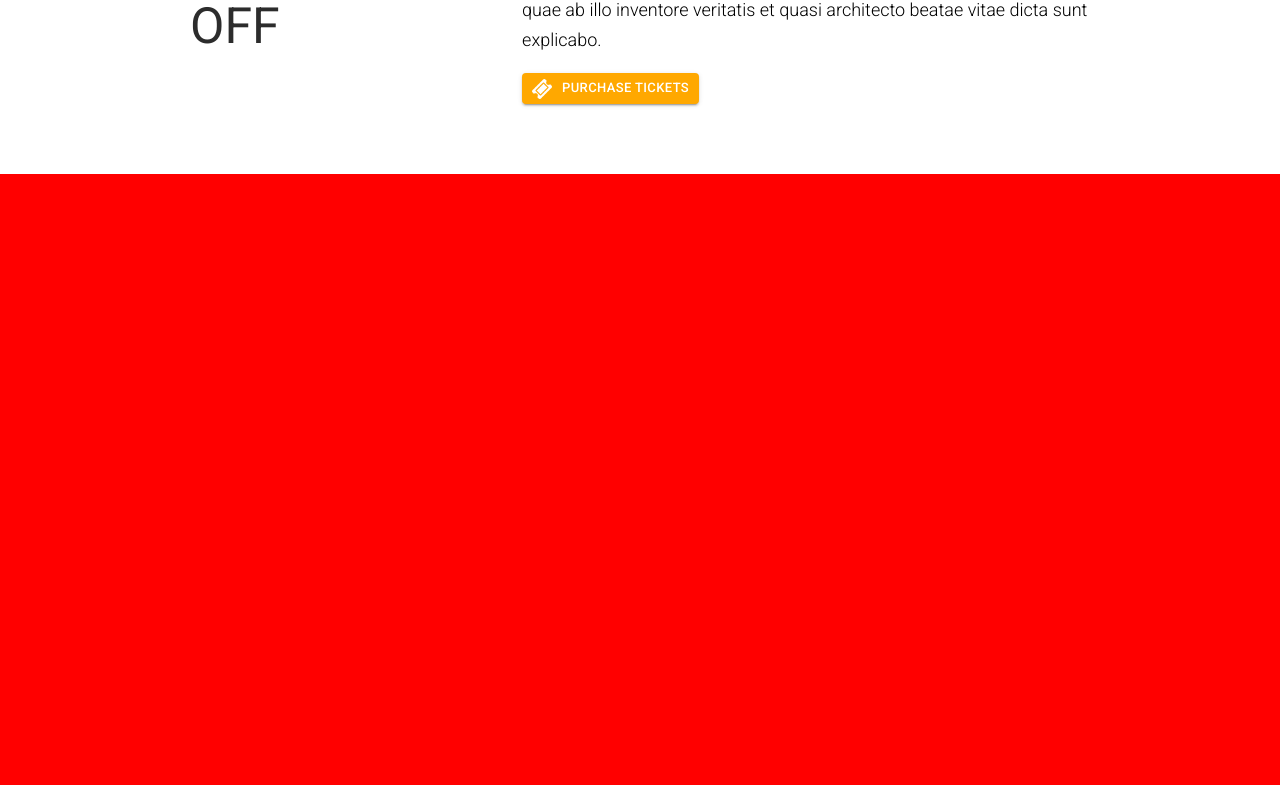
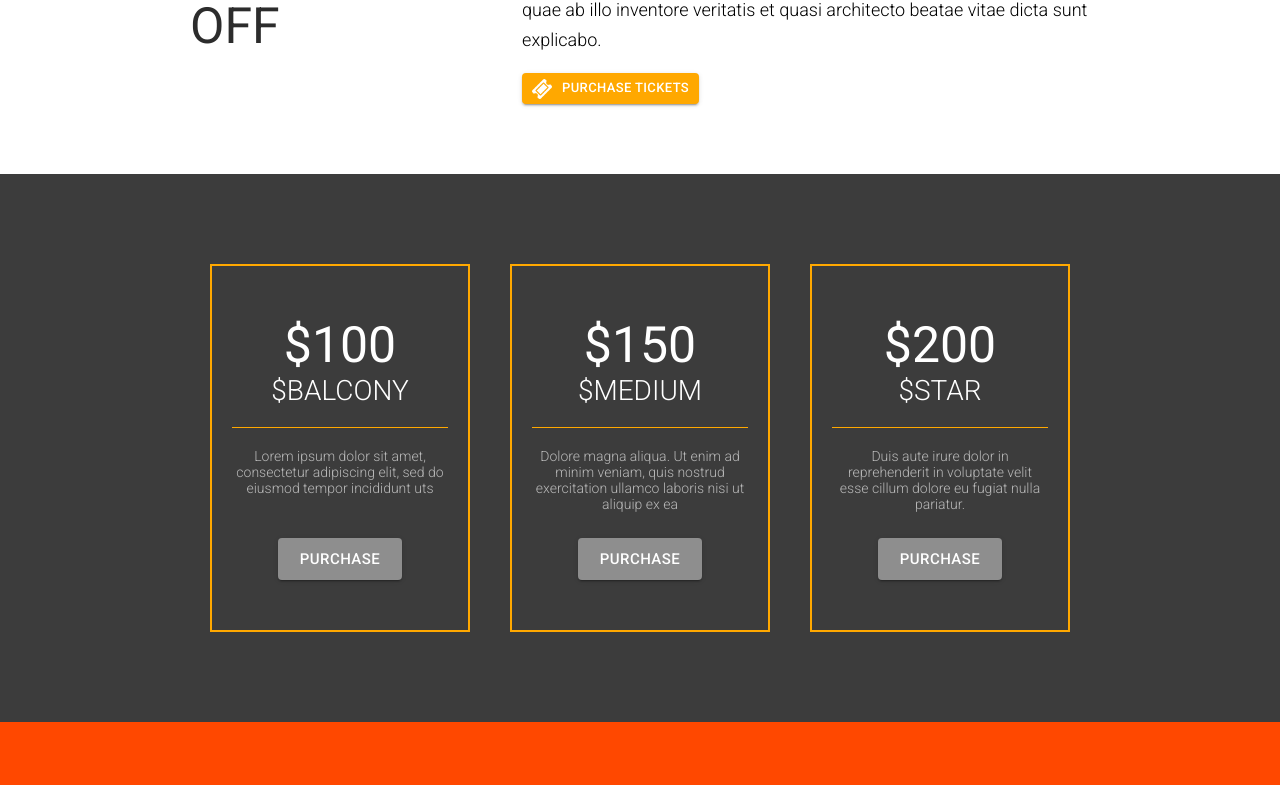
Before and after one commit to RenatoRosaFranco/the-venue-reactjs, a React (Create React App) app: page / in a window 1280 px wide. Shown: the part 1994-2779 px from the top of the page. Built offline with nearby package versions, Linux system fonts and the light colour scheme.

Commit message:
Pricing section added

```diff
--- a/src/App.jsx
+++ b/src/App.jsx
@@ -5,6 +5,7 @@ import Header      from './components/layouts/Header';
 import Featured    from './components/featured/Index';
 import VenueNfo    from './components/venueNfo/Index';
 import HightLights from './components/highlights/Index';
+import Pricing     from './components/pricing/Index';
 import Footer      from './components/layouts/Footer';
 
 const App = () => {
@@ -13,15 +14,11 @@ const App = () => {
       <Header />
 
       <>
-        <Featured/>
-        <VenueNfo/>
-        <HightLights/>
+        <Featured />
+        <VenueNfo />
+        <HightLights />
+        <Pricing />
       </>
-
-      <div style={{backgroundColor: 'red', height: '800px'}}></div>
-      <div style={{backgroundColor: 'blue', height: '800px'}}></div>
-      <div style={{backgroundColor: 'green', height: '800px'}}></div>
-      <div style={{backgroundColor: 'yellow', height: '800px'}}></div>
 
       <Footer />
     </div>
--- /dev/null
+++ b/src/components/pricing/Index.jsx
@@ -0,0 +1,57 @@
+import React from 'react';
+import MyButton from '../utils/MyButton';
+import { Zoom } from 'react-awesome-reveal';
+
+const Pricing = () => {
+  const priceState = {
+    prices: [100, 150, 200],
+    position: ['Balcony', 'Medium', 'Star'],
+    desc:[
+      'Lorem ipsum dolor sit amet, consectetur adipiscing elit, sed do eiusmod tempor incididunt uts',
+      'Dolore magna aliqua. Ut enim ad minim veniam, quis nostrud exercitation ullamco laboris nisi ut aliquip ex ea',
+      'Duis aute irure dolor in reprehenderit in voluptate velit esse cillum dolore eu fugiat nulla pariatur.'
+    ],
+    linkto:['http://sales.b','http://sales/m','http://sales.s'],
+    delay:[500,0,500]
+  }
+
+  const showBoxes = () => (
+    priceState.prices.map((box, index) => (
+        <Zoom key={index} className="pricing_item" delay={priceState.delay[index]}>
+          <div className="pricing_inner_wrapper">
+            <div className="pricing_title">
+              <span>${priceState.prices[index]}</span>
+              <span>${priceState.position[index]}</span>
+            </div>
+
+            <div className="pricing_description">
+              { priceState.desc[index]}
+            </div>
+
+            <div className="pricing_buttons">
+              <MyButton
+                text="Purchase"
+                style={{
+                  color: '#FFFFFF'
+                }}
+                link={priceState.linkto[index]}
+              />
+            </div>
+          </div>
+        </Zoom>
+    ))
+  )
+
+  return(
+    <div className="bck_black">
+      <div className="center_wrapper pricing_section">
+
+        <div className="pricing_wrapper">
+          { showBoxes() }
+        </div>
+      </div>
+    </div>
+  )
+}
+
+export default Pricing;
```
